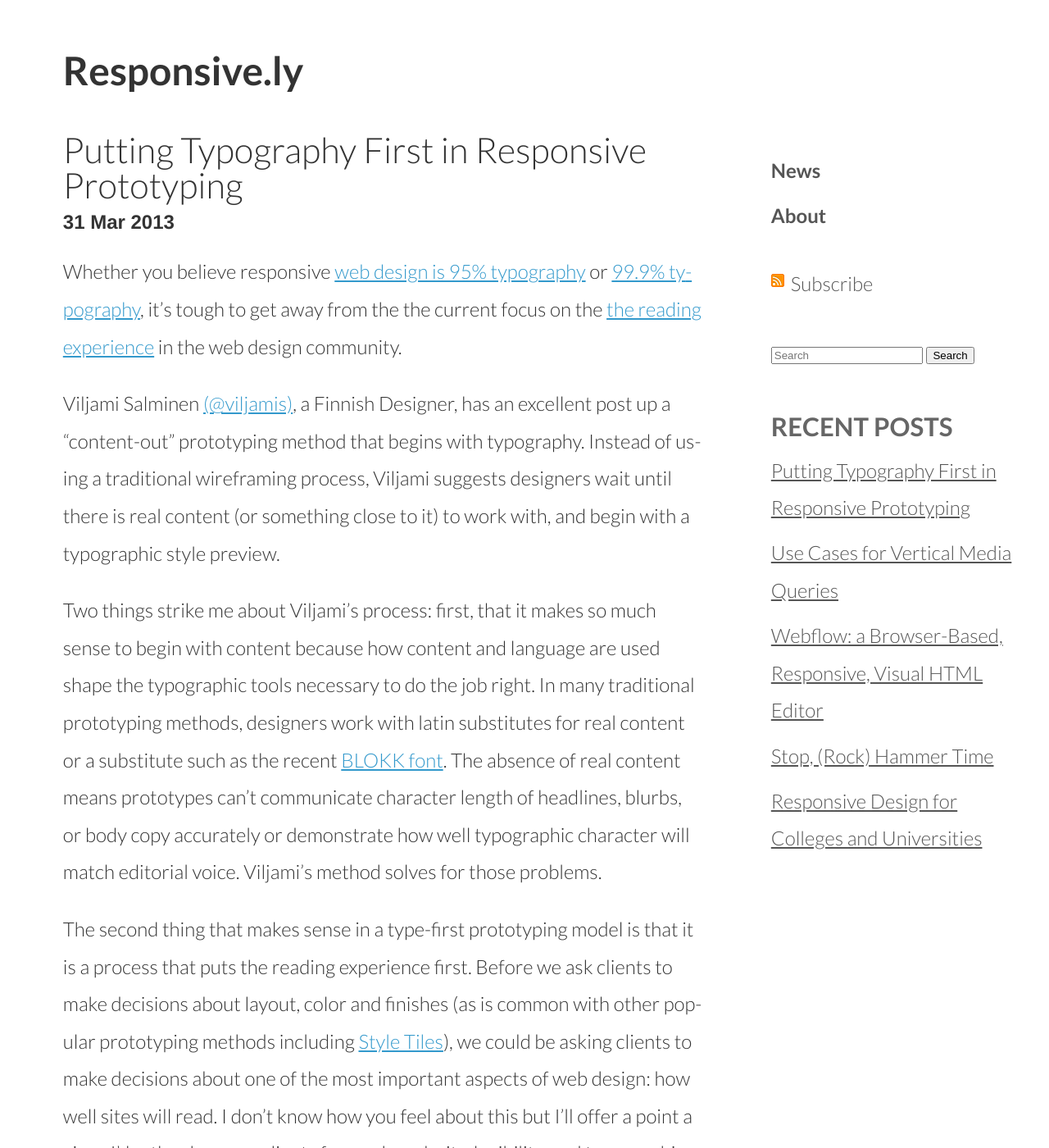
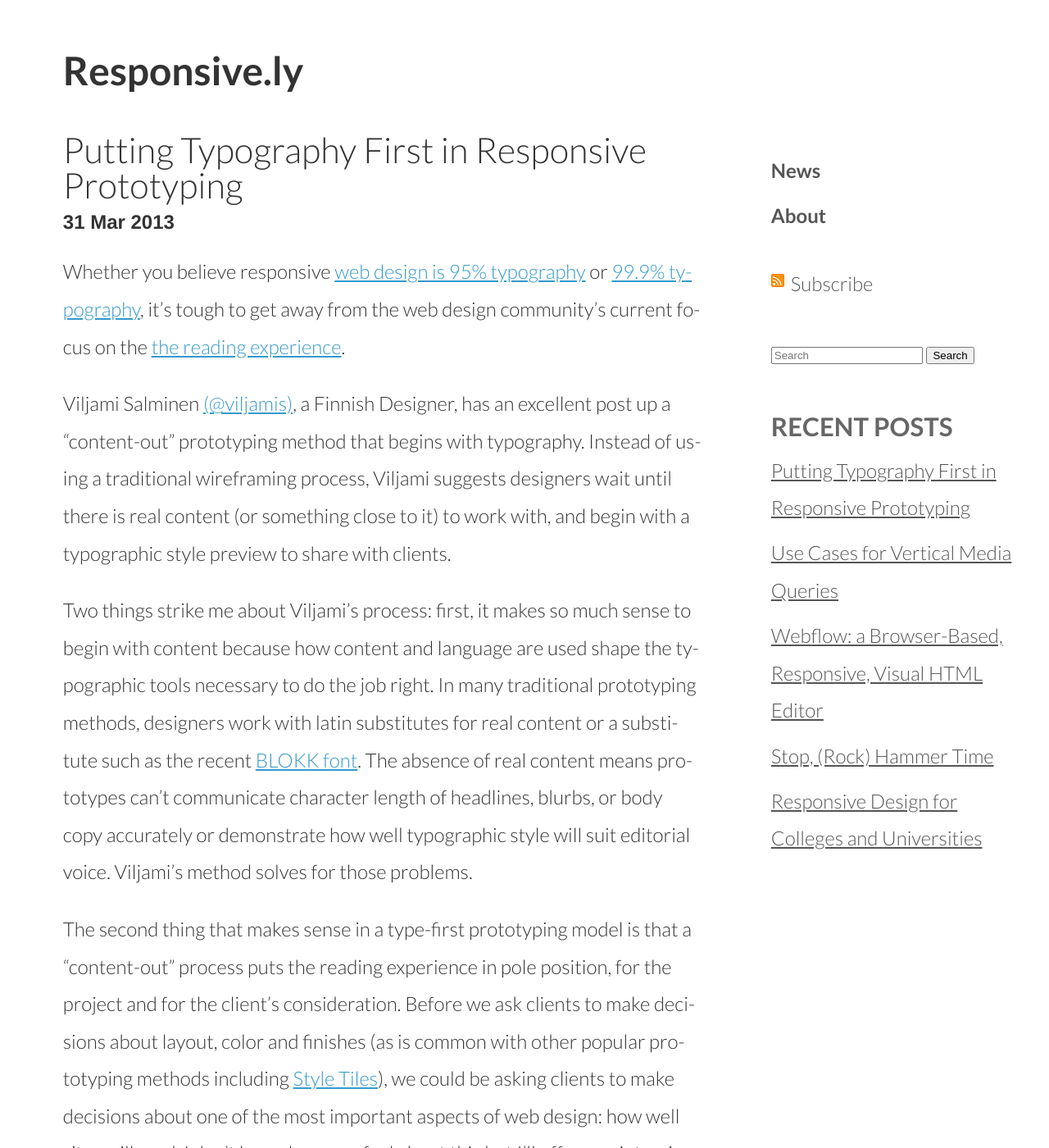
Before and after one commit to thedougco/responsive.ly, a Jekyll site: the page built from _posts/2013-03-31-putting-typography-first-in-responsive-prototyping.md, in a window 1280 px wide and 1400 px high. Shown: the whole window at 82% size. Built offline with Jekyll 4.4.1, drawn with Linux system fonts in a browser that asks for light colours; nearby versions of some CDN libraries; Markdown is read by kramdown in place of the engine named in the settings; comment, search, counter and statistics services are not loaded; some of the changed lines change nothing that is shown; some of the changed text lies outside the part shown.

Commit message:
post edits

```diff
--- a/_posts/2013-03-31-putting-typography-first-in-responsive-prototyping.md
+++ b/_posts/2013-03-31-putting-typography-first-in-responsive-prototyping.md
@@ -6,10 +6,13 @@
 author: doug
 ---
 
-Whether you believe responsive [web design is 95% typography](http://informationarchitects.net/blog/the-web-is-all-about-typography-period/) or [99.9% typography](http://www.welcomebrand.co.uk/thoughts/the-responsive-web-will-be-99-9-typography/), it's tough to get away from the the current focus on the [the reading experience](http://www.smashingmagazine.com/2013/02/18/designing-reading-experience/) in the web design community.
+Whether you believe responsive [web design is 95% typography](http://informationarchitects.net/blog/the-web-is-all-about-typography-period/) or [99.9% typography](http://www.welcomebrand.co.uk/thoughts/the-responsive-web-will-be-99-9-typography/), it's tough to get away from the web design community's
+current focus on the [the reading experience](http://www.smashingmagazine.com/2013/02/18/designing-reading-experience/).
 
-Viljami Salminen [(@viljamis)](https://twitter.com/viljamis), a Finnish Designer, has an excellent post up a "content-out" prototyping method that begins with typography. Instead of using a traditional wireframing process, Viljami suggests designers wait until there is real content (or something close to it) to work with, and begin with a typographic style preview.
+Viljami Salminen [(@viljamis)](https://twitter.com/viljamis), a Finnish Designer, has an excellent post up a "content-out" prototyping method that begins with typography. Instead of using a traditional wireframing process, Viljami suggests designers wait until there is real content (or something close to it) to work with, and begin with a typographic style preview to share with clients.
 
-Two things strike me about Viljami's process: first, that it makes so much sense to begin with content because how content and language are used shape the typographic tools necessary to do the job right. In many traditional prototyping methods, designers work with latin substitutes for real content or a substitute such as the recent [BLOKK font](http://blokkfont.com/). The absence of real content means prototypes can't communicate character length of headlines, blurbs, or body copy accurately or demonstrate how well typographic character will match editorial voice. Viljami's method solves for those problems.
+Two things strike me about Viljami's process: first, it makes so much sense to begin with content because how content and language are used shape the typographic tools necessary to do the job right. In many traditional prototyping methods, designers work with latin substitutes for real content or a substitute such as the recent [BLOKK font](http://blokkfont.com/). The absence of real content means prototypes can't communicate character length of headlines, blurbs, or body copy accurately or demonstrate how well typographic style will suit editorial voice. Viljami's method solves for those problems.
 
-The second thing that makes sense in a type-first prototyping model is that it is a process that puts the reading experience first. Before we ask clients to make decisions about layout, color and finishes (as is common with other popular prototyping methods including [Style Tiles](http://styletil.es/)), we could be asking clients to make decisions about one of the most important aspects of web design: how well sites will read. I don't know how you feel about this but I'll offer a point a view: I'd rather have my clients focused on clarity, legibility, and typographic character than splitting hairs about hairline rules and drop shadows.
+The second thing that makes sense in a type-first prototyping model is that a "content-out" process puts the reading experience in pole position, for the project and for the client's consideration. Before we ask clients to make decisions about layout, color and finishes (as is common with other popular prototyping methods including [Style Tiles](http://styletil.es/)), we could be asking clients to make decisions about one of the most important aspects of web design: how well sites will read. I don't know how you feel about this but I'll offer a point a view: I'd rather have my clients focused on clarity, legibility, and typographic character than splitting hairs about hairline rules and drop shadows.
+
+Viljami lists several different resources for typographic-first prototyping. I've been using [Typecast](http://typecast.com/) since the beta and have tried my first "content-out approach for a real client. I found the typography-dirt prototype worked well but that it did require an explanation of the methodology to my client, who had been through many different web projects before. Let this be a reminder: as the web changes, our methods change and we must to remember to communicate the "why" and "how" of those changes to our clients.
```
